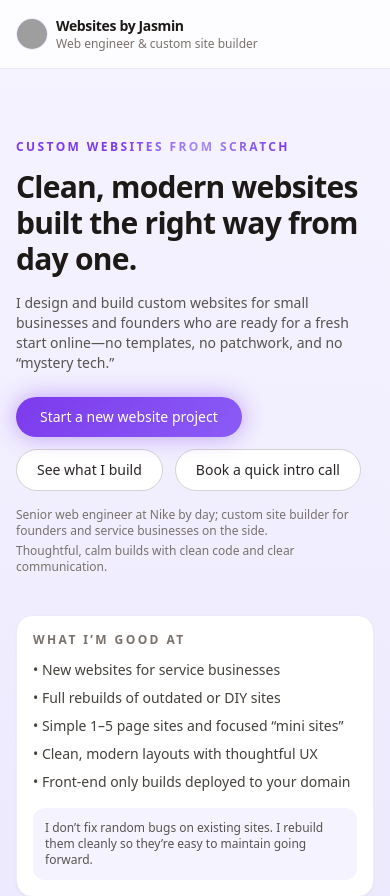
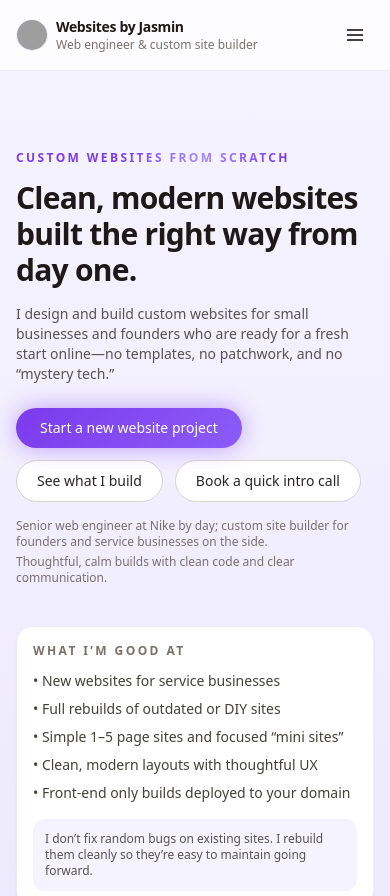
Before and after one commit to JasminBergsgaard/jasmin-dev, a React (Vite) app: page / in a window 390 px wide. Shown: the top 896 px of the page. Built offline with nearby package versions, Linux system fonts and the light colour scheme; grey boxes are pictures that could not be loaded.

Commit message:
hamburger menu

```diff
--- a/src/App.jsx
+++ b/src/App.jsx
@@ -9,7 +9,7 @@ const GOLDEN_HOUR_URL = 'https://goldenhourcleaningco.com';
 
 function Section({ id, title, children }) {
   return (
-    <section id={id} className="py-16 sm:py-20">
+    <section id={id} className="scroll-mt-20 py-16 sm:py-20">
       <div className="mx-auto max-w-5xl px-4">
         {title && (
           <h2 className="mb-6 text-2xl sm:text-3xl font-semibold tracking-tight text-stone-900">
@@ -24,6 +24,7 @@ function Section({ id, title, children }) {
 
 export default function App() {
   const [photoOpen, setPhotoOpen] = useState(false);
+  const [menuOpen, setMenuOpen] = useState(false);
   const [form, setForm] = useState({
     name: '',
     email: '',
@@ -34,6 +35,10 @@ export default function App() {
     budget: '',
     openToRebuild: 'yes',
   });
+
+  function scrollToTop() {
+    window.scrollTo({ top: 0, behavior: 'smooth' });
+  }
 
   function handleChange(e) {
     const { name, value } = e.target;
@@ -65,8 +70,10 @@ export default function App() {
   return (
     <div className="min-h-screen bg-violet-50 text-stone-900">
       {/* Top nav / header */}
-      <header className="border-b border-violet-100 bg-white/80 backdrop-blur">
+      <header className="fixed top-0 left-0 z-50 w-full border-b border-violet-100 bg-white/80 backdrop-blur">
         <div className="mx-auto flex max-w-5xl items-center justify-between px-4 py-4">
+
+          {/* Left: Logo + Name */}
           <div className="flex items-center gap-2">
             <button
               onClick={() => setPhotoOpen(true)}
@@ -79,36 +86,79 @@ export default function App() {
                 className="h-full w-full object-cover"
               />
             </button>
-            <div className="leading-tight">
-              <div className="text-sm font-semibold tracking-tight">
+            <button
+              type="button"
+              onClick={scrollToTop}
+              className="leading-tight text-left focus:outline-none"
+              aria-label="Scroll to top"
+            >
+              <div className="text-sm font-semibold tracking-tight hover:underline">
                 Websites by Jasmin
               </div>
               <div className="text-xs text-stone-500">
                 Web engineer &amp; custom site builder
               </div>
+            </button>
+
+          </div>
+
+          {/* Desktop Nav */}
+          <nav className="hidden sm:flex gap-6 text-sm text-stone-600">
+            <a href="#services" className="hover:text-stone-900">Services</a>
+            <a href="#projects" className="hover:text-stone-900">Sample</a>
+            <a href="#process" className="hover:text-stone-900">How it works</a>
+            <a href="#about" className="hover:text-stone-900">About me</a>
+            <a href="#intake" className="hover:text-stone-900">Start a project</a>
+          </nav>
+
+          {/* Hamburger (mobile only) */}
+          <button
+            onClick={() => setMenuOpen(!menuOpen)}
+            className="sm:hidden flex items-center justify-center rounded-md p-2 text-stone-700 hover:bg-violet-100 transition"
+            aria-label="Toggle menu"
+          >
+            <svg width="22" height="22" fill="none" stroke="currentColor" strokeWidth="2">
+              <path d="M3 6h16M3 11h16M3 16h16" />
+            </svg>
+          </button>
+        </div>
+
+        {/* Mobile dropdown */}
+        {menuOpen && (
+          <>
+            {/* Backdrop */}
+            <div
+              className="fixed inset-0 z-40 bg-black/30"
+              onClick={() => setMenuOpen(false)}
+            />
+
+            {/* Menu */}
+            <div className="absolute top-full left-0 right-0 z-50 bg-white border-t border-violet-100 shadow-md animate-fade-in-down">
+              <nav className="flex flex-col p-4 gap-3 text-sm text-stone-700">
+                {[
+                  { href: "#services", label: "Services" },
+                  { href: "#projects", label: "Sample" },
+                  { href: "#process", label: "How it works" },
+                  { href: "#about", label: "About me" },
+                  { href: "#intake", label: "Start a project" },
+                ].map(item => (
+                  <a
+                    key={item.href}
+                    href={item.href}
+                    onClick={() => setMenuOpen(false)}
+                    className="rounded-md px-3 py-2 hover:bg-violet-50 transition"
+                  >
+                    {item.label}
+                  </a>
+                ))}
+              </nav>
             </div>
-          </div>
-          <nav className="hidden gap-6 text-sm text-stone-600 sm:flex">
-            <a href="#services" className="hover:text-stone-900">
-              Services
-            </a>
-            <a href="#projects" className="hover:text-stone-900">
-              Work
-            </a>
-            <a href="#process" className="hover:text-stone-900">
-              Process
-            </a>
-            <a href="#about" className="hover:text-stone-900">
-              About
-            </a>
-            <a href="#intake" className="hover:text-stone-900">
-              Start a project
-            </a>
-          </nav>
-        </div>
+          </>
+        )}
       </header>
 
-      <main>
+
+      <main className="pt-20">
         {/* Hero */}
         <section className="border-b border-violet-100 bg-gradient-to-b from-violet-50 to-violet-100">
           <div className="mx-auto flex max-w-5xl flex-col gap-10 px-4 py-16 sm:flex-row sm:items-center sm:py-24">
@@ -180,7 +230,6 @@ export default function App() {
         {/* Services */}
         <Section id="services" title="What I build">
           <div className="grid gap-6 md:grid-cols-3">
-
             {/* NEW SITES */}
             <div className="rounded-2xl border border-stone-200 bg-white p-5 shadow-sm">
               <div className="flex items-center gap-3">
@@ -251,7 +300,6 @@ export default function App() {
                 <li>• Built to plug into your existing domain</li>
               </ul>
             </div>
-
           </div>
 
           {/* DON'T DO */}
@@ -282,7 +330,6 @@ export default function App() {
         <Section id="projects" title="A real project I built">
           <div className="rounded-3xl border border-violet-200 bg-white shadow-sm overflow-hidden">
             <div className="grid md:grid-cols-[1.2fr,1fr]">
-
               {/* Left: Description */}
               <div className="p-6 md:p-8 border-b md:border-b-0 md:border-r border-violet-100">
                 <p className="mb-2 text-xs font-semibold uppercase tracking-[0.2em] text-violet-700">
@@ -326,7 +373,7 @@ export default function App() {
                 </div>
 
                 <a
-                  href="https://goldenhourcleaningco.com"
+                  href={GOLDEN_HOUR_URL}
                   target="_blank"
                   rel="noreferrer"
                   className="mt-5 inline-flex items-center justify-center rounded-full bg-stone-900 px-4 py-2 text-xs font-medium text-stone-50 hover:bg-stone-800 transition"
@@ -348,7 +395,7 @@ export default function App() {
                     <span className="h-2.5 w-2.5 rounded-full bg-amber-400/80" />
                     <span className="h-2.5 w-2.5 rounded-full bg-emerald-400/80" />
                     <span className="ml-3 truncate text-xs text-stone-400">
-                      https://goldenhourcleaningco.com
+                      {GOLDEN_HOUR_URL}
                     </span>
                   </div>
 
@@ -363,7 +410,7 @@ export default function App() {
                       }}
                     >
                       <iframe
-                        src="https://goldenhourcleaningco.com"
+                        src={GOLDEN_HOUR_URL}
                         title="Golden Hour Cleaning Co. website preview"
                         loading="lazy"
                         className="w-full h-full border-0"
@@ -380,8 +427,6 @@ export default function App() {
             </div>
           </div>
         </Section>
-
-
 
         {/* Process */}
         <Section id="process" title="How it works">
@@ -687,7 +732,6 @@ export default function App() {
               </label>
             </div>
 
-
             <div className="md:col-span-2 flex flex-col gap-2 pt-2 sm:flex-row sm:items-center sm:justify-between">
               <button
                 type="submit"
```
